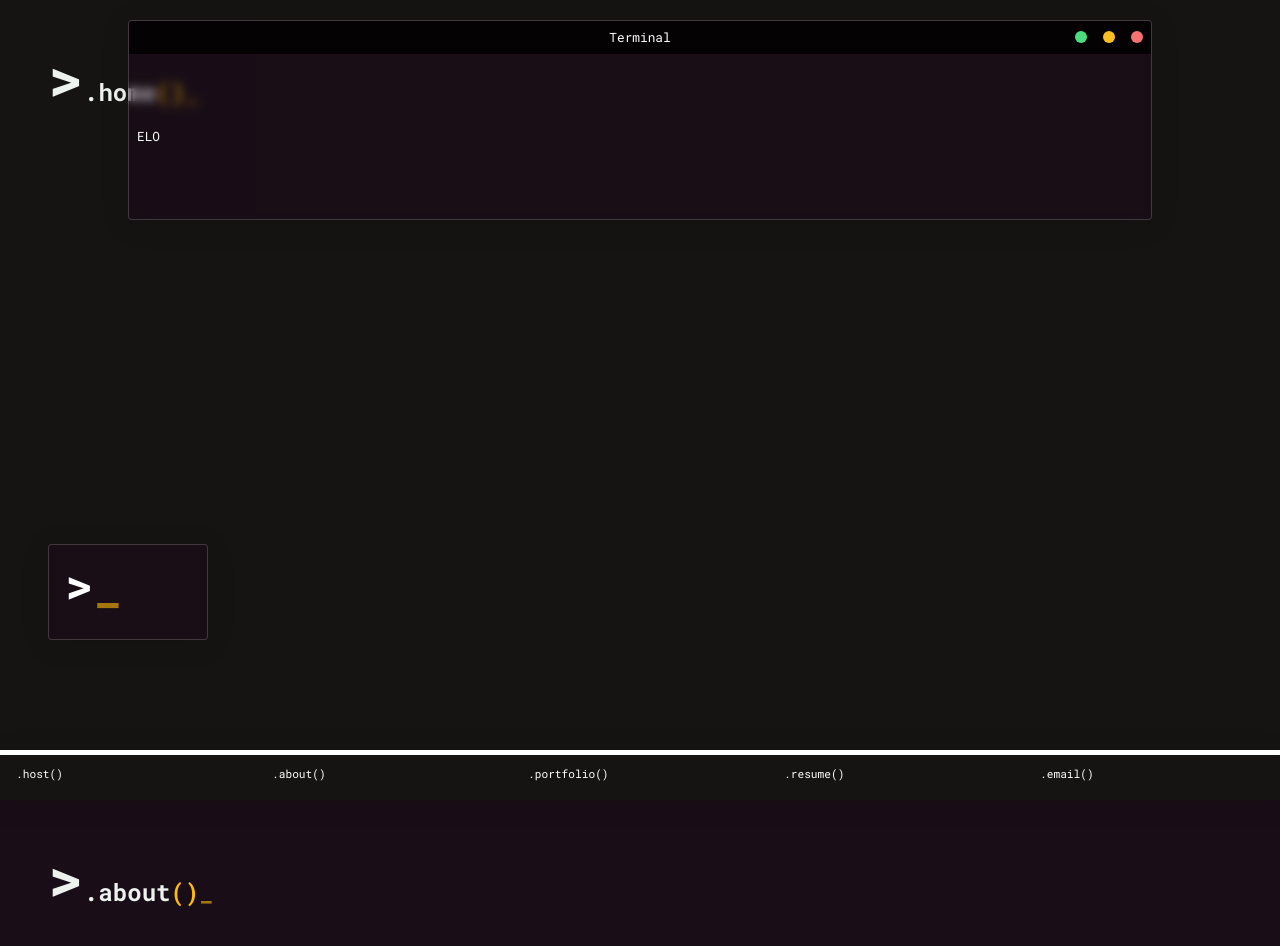
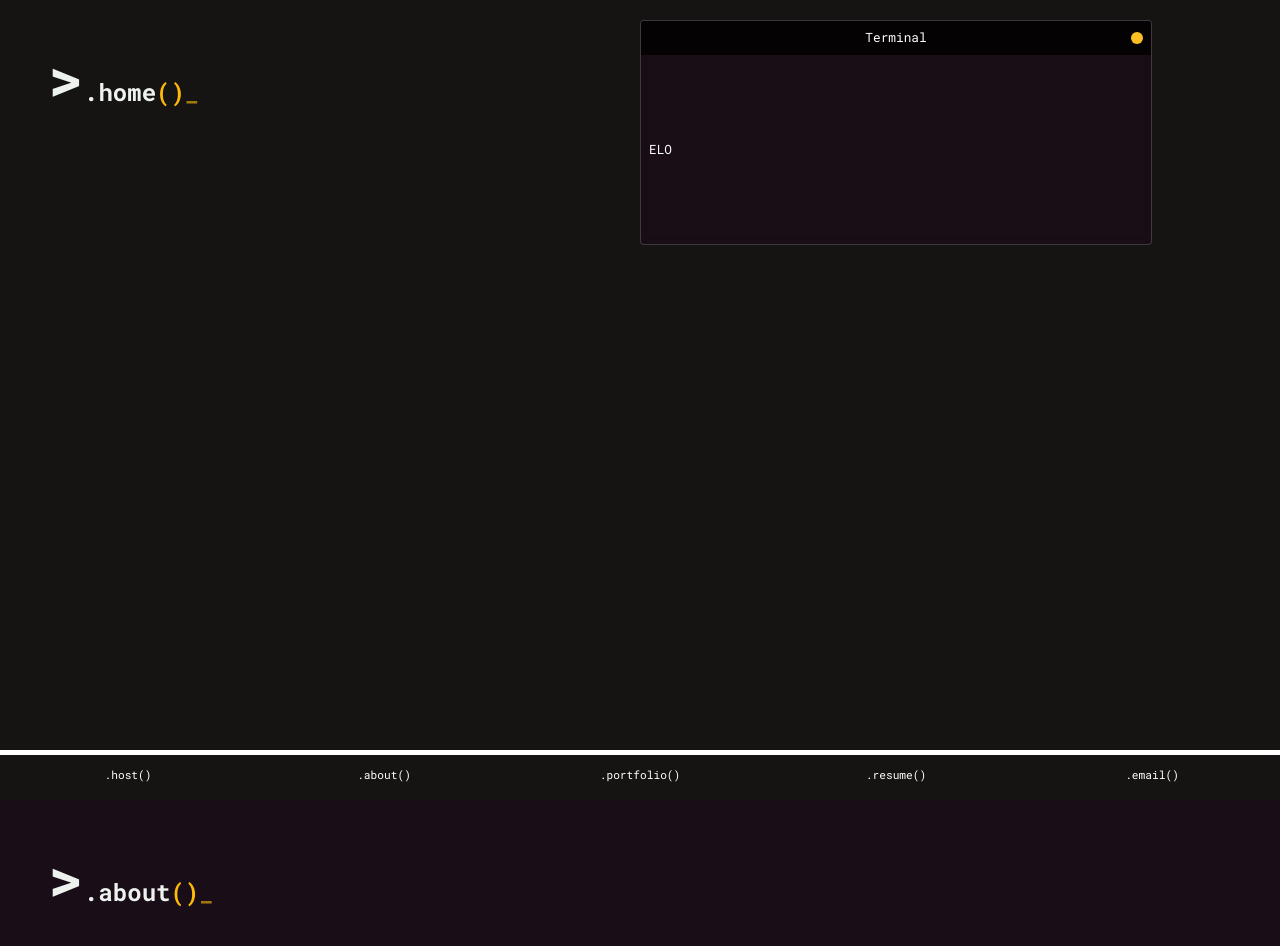
Before and after one commit to milwilczynski/kekAbout, a React (Vite) app: page / in a window 1280 px wide. Shown: the top 946 px of the page. Built offline with nearby package versions, Linux system fonts and the light colour scheme.

Commit message:
minimalize, and draggable terminal

```diff
--- a/src/assets/global.scss
+++ b/src/assets/global.scss
@@ -14,7 +14,7 @@ $orange: #f4a261;
 $seagreen: #20a39e;
 
 @mixin glass_background {
-  box-shadow: 0 4px 30px rgba(0, 0, 0, 0.1);
+    // box-shadow: 0 4px 30px rgba(0, 0, 0, 0.1);
     backdrop-filter: blur(4.9px);
     -webkit-backdrop-filter: blur(4.9px);
     border: 1px solid rgba(226, 226, 226, 0.2);
--- a/src/components/console/console.module.scss
+++ b/src/components/console/console.module.scss
@@ -1,11 +1,19 @@
 .console_wrapper {
-    @apply fixed flex-col flex h-full w-full items-center z-50;
+    @apply fixed flex-col flex h-[calc(100%-50px)] w-full z-50;
+
+    &_minimalized {
+        @apply justify-end items-start;
+    }
 }
 
 .window {
     @include glass_background;
-    @apply flex flex-col h-1/4 mt-5 w-10/12 rounded overflow-hidden box-border max-w-screen-lg;
+    @apply flex flex-col mt-5 rounded overflow-hidden box-border max-w-screen-lg;
     background: rgba(35, 0, 30, 0.3);
+
+    &_minimalized {
+        @apply h-[50px] w-fit min-w-[100px] text-[3px];
+    }
 
     &_bar {
         @apply flex flex-row w-full justify-between items-center;
@@ -29,19 +37,11 @@
                 border-radius: 50%;
 
                 &:first-child {
-                    @apply bg-green-400;
-                }
-
-                &:nth-child(2) {
                     @apply bg-amber-400;
                 }
 
-                &:last-child {
-                    @apply bg-red-400;
-                }
-
                 &:hover {
-                    @apply cursor-default;
+                    @apply cursor-pointer;
                 }
             }
         }
@@ -52,4 +52,21 @@
         font-size: 0.8rem;
         border: 0;
     }
+
+    &_minimalized {
+        &_underscore {
+            @apply text-yellow;
+        }
+
+        > div:first-child {
+            @apply flex flex-row rounded font-bold text-sm p-4 max-w-[50px];
+            @include glass_background;
+            background: rgba(35, 0, 30, 0.3);
+
+            > div {
+                @apply relative bottom-0 right-0 mt-10 ml-5;
+                color: #20a39e;
+            }
+        }
+    }
 }
--- a/src/components/console/index.tsx
+++ b/src/components/console/index.tsx
@@ -1,5 +1,13 @@
-import React, { FC, PropsWithChildren, useEffect, useRef } from 'react';
-import { motion } from 'framer-motion';
+import React, { FC, PropsWithChildren, useEffect, useRef, useState } from 'react';
+import {
+    AnimatePresence, LayoutGroup,
+    motion,
+    useAnimate,
+    useAnimationControls,
+    useDragControls,
+    useMotionValue,
+    useTransform,
+} from 'framer-motion';
 import styles from './console.module.scss';
 import { TextAnimator } from '../text-animator';
 import useScreenDimension from '~/hooks/useScreenDimension';
@@ -8,27 +16,87 @@ interface ConsoleProps {
 }
 
 export const Console: FC<PropsWithChildren<ConsoleProps>> = () => {
-    const ref = useRef(null);
+    const parentRef = useRef(null);
+    const consoleRef = useRef<HTMLDivElement>(null);
+    const { height, width } = useScreenDimension();
+    const [windowPosition, setWindowPosition] = useState<(string | number)[]>([width / 2, 0]);
+    const [minimalize, setMinimalize] = useState<boolean>(false);
+    const variants = {
+        minimalized: {
+            height: 50,
+            width: 50,
+            x: '1rem', y: height - 125,
+        },
+        maximalized: {
+            height: '30%',
+            width: '40%',
+            x: windowPosition[0],
+            y: windowPosition[1],
+        },
+    };
 
+    const handleMinimalize = () => {
+        console.log('es: ', consoleRef.current?.getBoundingClientRect());
+        //animationControls.start({ x: 100, y: 100 });
+        if (!minimalize) {
+            const { x, y } = consoleRef.current?.getBoundingClientRect()!;
+            setWindowPosition([x, y]);
+        }
+        setMinimalize(prevState => !prevState);
+    };
 
     return (
-        <motion.div ref={ref}
-                    className={styles.console_wrapper}>
+        <motion.div ref={parentRef}
+                    className={`${styles.console_wrapper}`}>
+            <AnimatePresence>
+                {!minimalize ?
                     <motion.div
-                drag dragConstraints={ref} dragElastic={0.1} dragMomentum={false}
-                className={styles.window}
+                        ref={consoleRef}
+                        animate={'maximalized'}
+                        transition={{
+                            type: 'easeInOut',
+                        }}
+                        variants={variants}
+                        drag dragConstraints={parentRef} dragElastic={1} dragMomentum={false}
+                        className={`${styles.window}`}
                     >
-                <div className={styles.window_bar}>
+                        <motion.div className={styles.window_bar} whileTap={{ cursor: 'grabbing' }}
+                                    whileHover={{ cursor: 'grab' }}>
                             <div />
                             <div className={styles.window_bar_title}>Terminal</div>
                             <div className={styles.window_bar_wrapper}>
-                        <div className={styles.window_bar_wrapper_btn} />
-                        <div className={styles.window_bar_wrapper_btn} />
-                        <div className={styles.window_bar_wrapper_btn} />
+                                <button className={styles.window_bar_wrapper_btn} onClick={handleMinimalize} />
                             </div>
+                        </motion.div>
+                        <div className={styles.window_section}><TextAnimator delay={2} text={'Inez Dobra Dupa ;)'} />
                         </div>
-                <div className={styles.window_section}><TextAnimator delay={2} text={'Inez Dobra Dupa ;)'} /></div>
                     </motion.div>
+                    :
+                    <motion.div className={styles.window_minimalized} onClick={handleMinimalize}
+                                animate={'minimalized'}
+                                variants={variants}
+                                transition={{
+                                    type: 'easeInOut',
+                                }}
+                    >
+                        <motion.div whileHover={{ cursor: 'pointer' }}>
+                            <span>{'>'}</span>
+                            <motion.span
+                                className={styles.window_minimalized_underscore}
+                                animate={{ opacity: [0, 1] }}
+                                transition={{
+                                    delay: 1,
+                                    repeat: Infinity,
+                                    repeatDelay: 2,
+                                    ease: 'linear',
+                                    duration: 0.5,
+                                }}
+                            >
+                                _
+                            </motion.span>
+                        </motion.div>
+                    </motion.div>}
+            </AnimatePresence>
         </motion.div>
     );
 };
--- a/src/components/navigation/navigation.module.scss
+++ b/src/components/navigation/navigation.module.scss
@@ -17,7 +17,7 @@
     }
 
     &_btn {
-    @apply flex break-keep p-4;
+        @apply flex break-keep justify-center items-center  p-4;
         width: 100vw;
         transition: 0.5s all;
 
--- a/src/pages/home/index.tsx
+++ b/src/pages/home/index.tsx
@@ -11,24 +11,24 @@ export const Home: FC<PropsWithChildren<HomeProps>> = () => {
     return (
         <section className={styles.home} ref={ref}>
             <PageLabel className={styles.home_label} label="home" />
-            <motion.div className={styles.home_animation}>
-                <motion.div>
-                    <span>{'>'}</span>
-                    <motion.span
-                        className={styles.home_animation_underscore}
-                        animate={{ opacity: [0, 1] }}
-                        transition={{
-                            delay: 1,
-                            repeat: Infinity,
-                            repeatDelay: 2,
-                            ease: 'linear',
-                            duration: 0.5,
-                        }}
-                    >
-                        _
-                    </motion.span>
-                </motion.div>
-            </motion.div>
+            {/*<motion.div className={styles.home_animation}>*/}
+            {/*    <motion.div>*/}
+            {/*        <span>{'>'}</span>*/}
+            {/*        <motion.span*/}
+            {/*            className={styles.home_animation_underscore}*/}
+            {/*            animate={{ opacity: [0, 1] }}*/}
+            {/*            transition={{*/}
+            {/*                delay: 1,*/}
+            {/*                repeat: Infinity,*/}
+            {/*                repeatDelay: 2,*/}
+            {/*                ease: 'linear',*/}
+            {/*                duration: 0.5,*/}
+            {/*            }}*/}
+            {/*        >*/}
+            {/*            _*/}
+            {/*        </motion.span>*/}
+            {/*    </motion.div>*/}
+            {/*</motion.div>*/}
             <div className={styles.home_wrapper}>{/* <Console /> */}</div>
         </section>
     );
```
Lines whose indentation alone changed are shown as unchanged.
